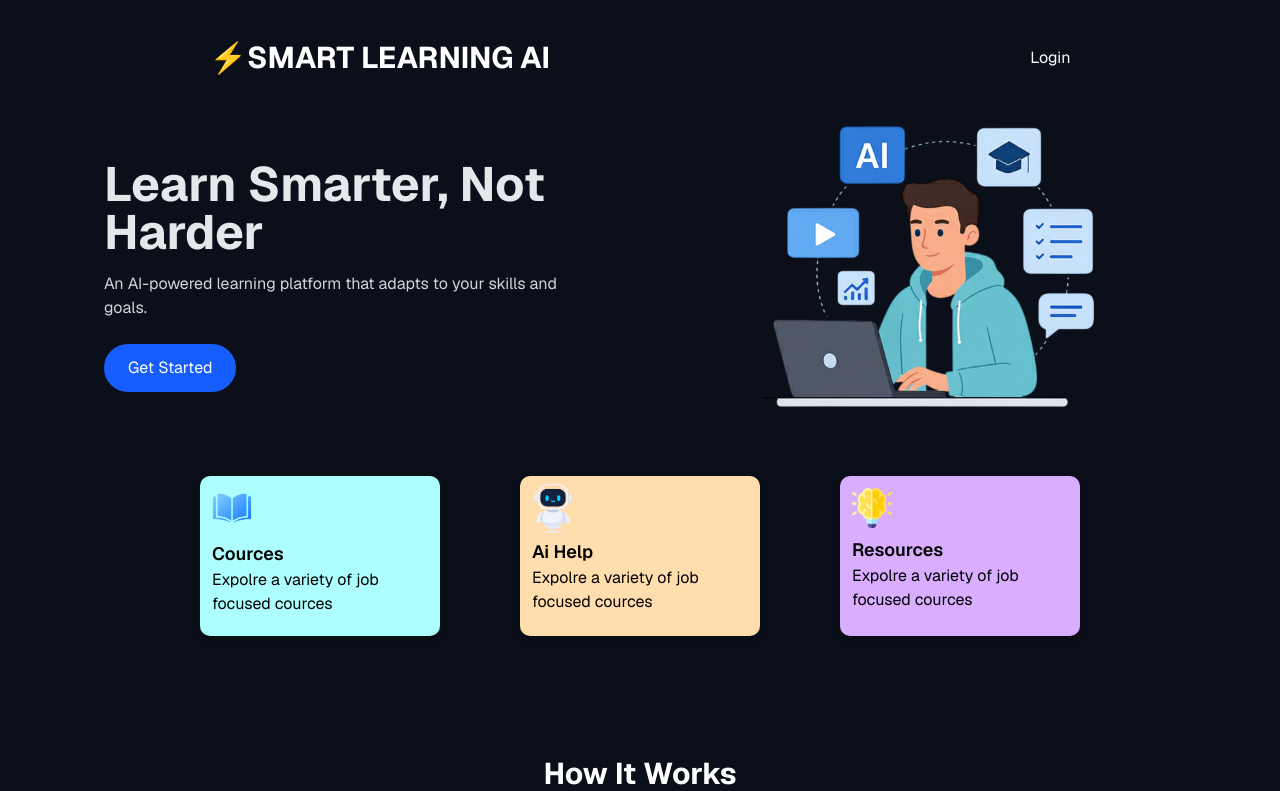
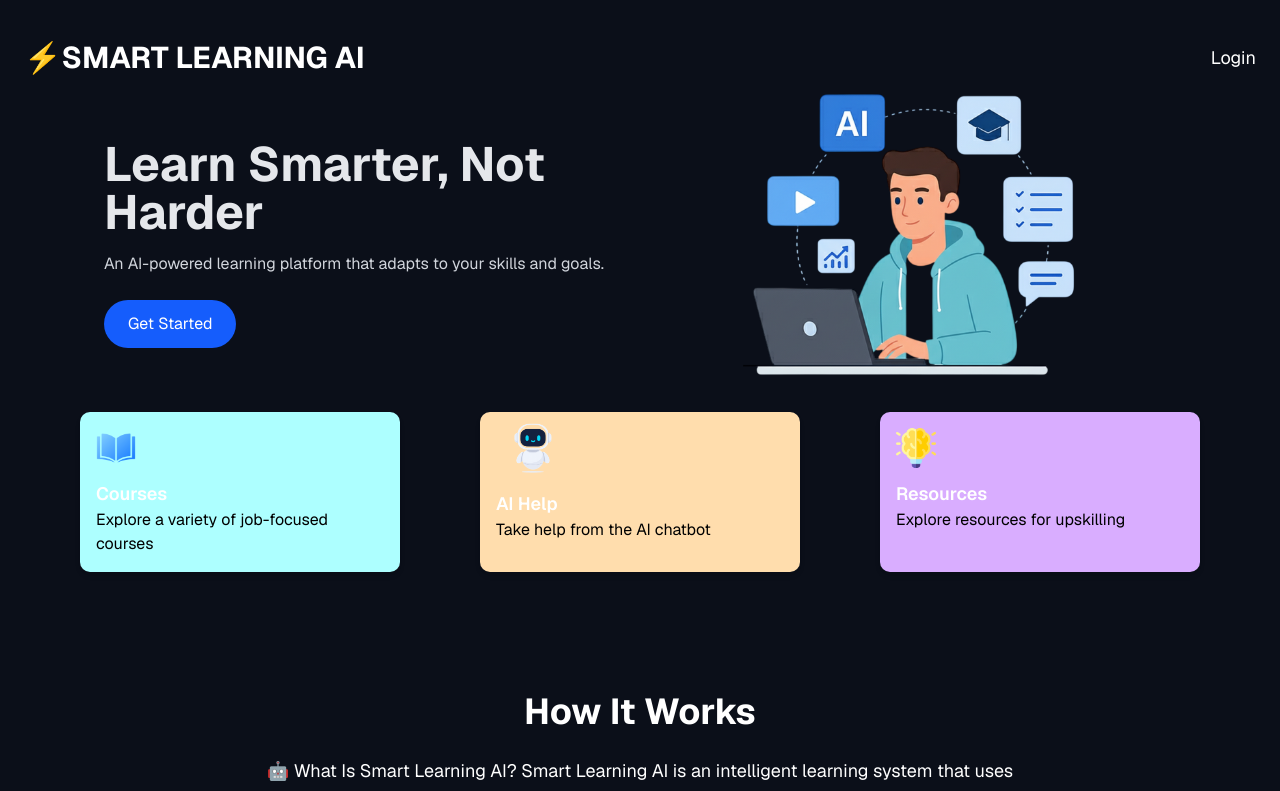
Before and after one commit to aravindjinna1/smart-learning-ai, a Next.js app in the folder smart-learning-ai/: page / in a window 1280 px wide. Shown: the top 791 px of the page. Built offline with nearby package versions, Linux system fonts and the light colour scheme.

Commit message:
UI updates

```diff
--- a/smart-learning-ai/components/Home.tsx
+++ b/smart-learning-ai/components/Home.tsx
@@ -13,25 +13,17 @@ import Fsection from './futures/FutureSection'
 
 export default function Home() {
   return (
-    <main className=" min-h-screen px-0 overflow-hidden text-white bg-[#0B0F19]">
-      <section className="mx-auto px-6 py-10 grid grid-col-1 gap-10 w-screen items-center">
-        <div className=" flex flex-row items-center justify-center gap-120 text-bottom">
-          <h1 className=" md:text-3xl font-bold text-white ">
+<main className="min-h-screen px-0 overflow-hidden text-white bg-[#0B0F19]">
+  <section className="mx-auto px-4 sm:px-6 py-10 grid grid-cols-1 gap-10 w-full items-center">
+    {/* Header */}
+    <div className="flex flex-col md:flex-row items-center justify-between gap-6">
+      <h1 className="text-2xl md:text-3xl font-bold text-white">
         ⚡SMART LEARNING AI
       </h1>
 
-          <div className="flex gap-15 text-bottom">
-            {/* <Link className=" md:text-1xl  " href="/cources">
-              courses{" "}
-            </Link>
-            <Link className=" md:text-1xl  " href="/Practice">
-              Practice
-            </Link>
-            <Link className=" md:text-1xl  " href="/Resource">
-              Resources
-            </Link> */}
+      <div className="flex gap-4">
         <Link
-              className=" md:text-1xl  text-center  rounded"
+          className="text-lg text-center rounded hover:text-blue-400 transition"
           href="/Auth/Login"
         >
           Login
@@ -39,92 +31,74 @@ export default function Home() {
       </div>
     </div>
 
-        <div className="grid grid-cols-2 px-20 place-items-center gap-30">
-          <div>
-            <h1 className="text-4xl md:text-5xl font-bold text-gray-200">
+    {/* Hero Section */}
+    <div className="grid grid-cols-1 md:grid-cols-2 gap-10 place-items-center px-4 md:px-20">
+      <div className="text-center md:text-left">
+        <h1 className="text-3xl md:text-5xl font-bold text-gray-200">
           Learn Smarter, Not Harder
         </h1>
         <p className="mt-4 text-gray-300">
-              An AI-powered learning platform that adapts to your skills and
-              goals.
+          An AI-powered learning platform that adapts to your skills and goals.
         </p>
 
-            <div className="mt-6 flex gap-4">
+        <div className="mt-6 flex flex-col sm:flex-row gap-4 justify-center md:justify-start">
           <Link href="/Main">
-                <button className="bg-blue-600 cursor-pointer hover:bg-blue-500 text-white px-6 py-3 rounded-[100px] ">
+            <button className="bg-blue-600 cursor-pointer hover:bg-blue-500 text-white px-6 py-3 rounded-full">
               Get Started
             </button>
           </Link>
-              {/* <button className="border bg-green-500  cursor-pointer hover:bg-green-300 border-gray-300 px-6 py-3 rounded-lg">
-              View Demo
-            </button> */}
         </div>
       </div>
 
-          <div className="h-80 w-150 rounded-xl aboslute  flex items-center justify-center">
+      <div className="h-64 w-full max-w-sm flex items-center justify-center">
         <Image src={HeroImg} alt="Hero Image" width={350} />
-            {/* <span className="text-gray-400">Dashboard Preview</span> */}
       </div>
     </div>
 
-        <div className="flex flex-row item-center justify-center text-black gap-20 mx-12 ">
-          <div
-            className="rounded-[10px] flex flex-col gap-3 bg-[#ADFFFF]  p-3 shadow-[0_5px_10px_rgba(0,0,0,0.15)]
-             w-60 h-40 cursor-pointer transition-transform ease-in-out duratio-400 hover:scale-105"
-          >
+    {/* Feature Cards */}
+    <div className="flex flex-col md:flex-row items-center justify-center gap-8 md:gap-20 mx-4 md:mx-12">
+      <div className="rounded-[10px] flex flex-col gap-3 bg-[#ADFFFF] p-4 shadow-md w-full max-w-xs h-40 cursor-pointer transition-transform duration-300 hover:scale-105">
         <Image src={BookImg} alt="Read icon" width={40} height={40} />
-
         <div>
-              <h1 className=" font-semibold text-lg">Cources</h1>
-              <p className="text-black">
-                Expolre a variety of job focused cources
-              </p>
+          <h1 className="font-semibold text-lg">Courses</h1>
+          <p className="text-black">Explore a variety of job-focused courses</p>
         </div>
       </div>
-          <div
-            className="rounded-[10px] bg-[#FFDDAD] flex flex-col gap- p-3 shadow-[0_5px_10px_rgba(0,0,0,0.15)]
-             w-60 h-40 cursor-pointer transition-transform ease-in-out duratio-400 hover:scale-105 "
-          >
-            {/* <Image src={AiImages} className="relative right-5" alt="Read icon" width={90} height={90} /> */}
+
+      <div className="rounded-[10px] bg-[#FFDDAD] flex flex-col gap-3 p-4 shadow-md w-full max-w-xs h-40 cursor-pointer transition-transform duration-300 hover:scale-105">
         <Image
           src={gemini}
-              className="relative right-6 top-[-10px]"
-              alt="Read icon"
+          className="relative right-2 top-[-10px]"
+          alt="AI icon"
           width={90}
           height={90}
         />
-
         <div className="relative top-[-10px]">
-              <h1 className=" font-semibold text-lg">Ai Help</h1>
-              <p className="text-black">
-                Expolre a variety of job focused cources
-              </p>
+          <h1 className="font-semibold text-lg">AI Help</h1>
+          <p className="text-black">Take help from the AI chatbot</p>
         </div>
       </div>
-          <div
-            className="rounded-[10px] bg-[#D9ADFF] flex flex-col gap-2 p-3 shadow-[0_5px_10px_rgba(0,0,0,0.15)]
-             w-60 h-40 cursor-pointer transition-transform ease-in-out duratio-400 hover:scale-105"
-          >
-            <Image src={Idea} alt="Read icon" width={40} height={40} />
 
+      <div className="rounded-[10px] bg-[#D9ADFF] flex flex-col gap-3 p-4 shadow-md w-full max-w-xs h-40 cursor-pointer transition-transform duration-300 hover:scale-105">
+        <Image src={Idea} alt="Idea icon" width={40} height={40} />
         <div>
-              <h1 className="font-semibold text-lg ">Resources</h1>
-              <p className="text-black">
-                Expolre a variety of job focused cources
-              </p>
+          <h1 className="font-semibold text-lg">Resources</h1>
+          <p className="text-black">Explore resources for upskilling</p>
         </div>
       </div>
     </div>
   </section>
 
+  {/* Other Sections */}
   <section>
     <Working />
   </section>
 
-            <section className=""> <Fsection /> </section>
+  <section>
+    <Fsection />
+  </section>
 
-
-        <section >
+  <section>
     <Footer />
   </section>
 </main>
--- a/smart-learning-ai/components/Working.tsx
+++ b/smart-learning-ai/components/Working.tsx
@@ -3,20 +3,20 @@ import React from 'react'
 const Working = () => {
   return (
  <div>
-        <section className="bg-[#0B0F19] text-white py-20">
-          <div className="max-w-7xl mx-auto px-6">
-            <h2 className="text-3xl font-bold text-center ">
+  <section className="bg-[#0B0F19] text-white py-16 sm:py-20">
+    <div className="flex flex-col gap-6 items-center justify-center px-4 sm:px-6 md:px-20">
+      <h2 className="text-2xl sm:text-3xl md:text-4xl font-bold text-center">
         How It Works
       </h2>
 
-            <p className=" mt-8 ml-35 mr-35">
+      <p className="text-sm sm:text-base md:text-lg text-center max-w-3xl leading-relaxed">
         🤖 What Is Smart Learning AI? Smart Learning AI is an intelligent
         learning system that uses artificial intelligence techniques to
-              personalize and improve the learning experience for each user.
-              Unlike traditional learning platforms that provide the same
-              content to everyone, Smart Learning AI analyzes user data such as
-              learning goals, progress, performance, and behavior to deliver
-              customized learning paths and recommendations.
+        personalize and improve the learning experience for each user. Unlike
+        traditional learning platforms that provide the same content to
+        everyone, Smart Learning AI analyzes user data such as learning goals,
+        progress, performance, and behavior to deliver customized learning
+        paths and recommendations.
       </p>
     </div>
   </section>
```
Lines whose indentation alone changed are shown as unchanged.
